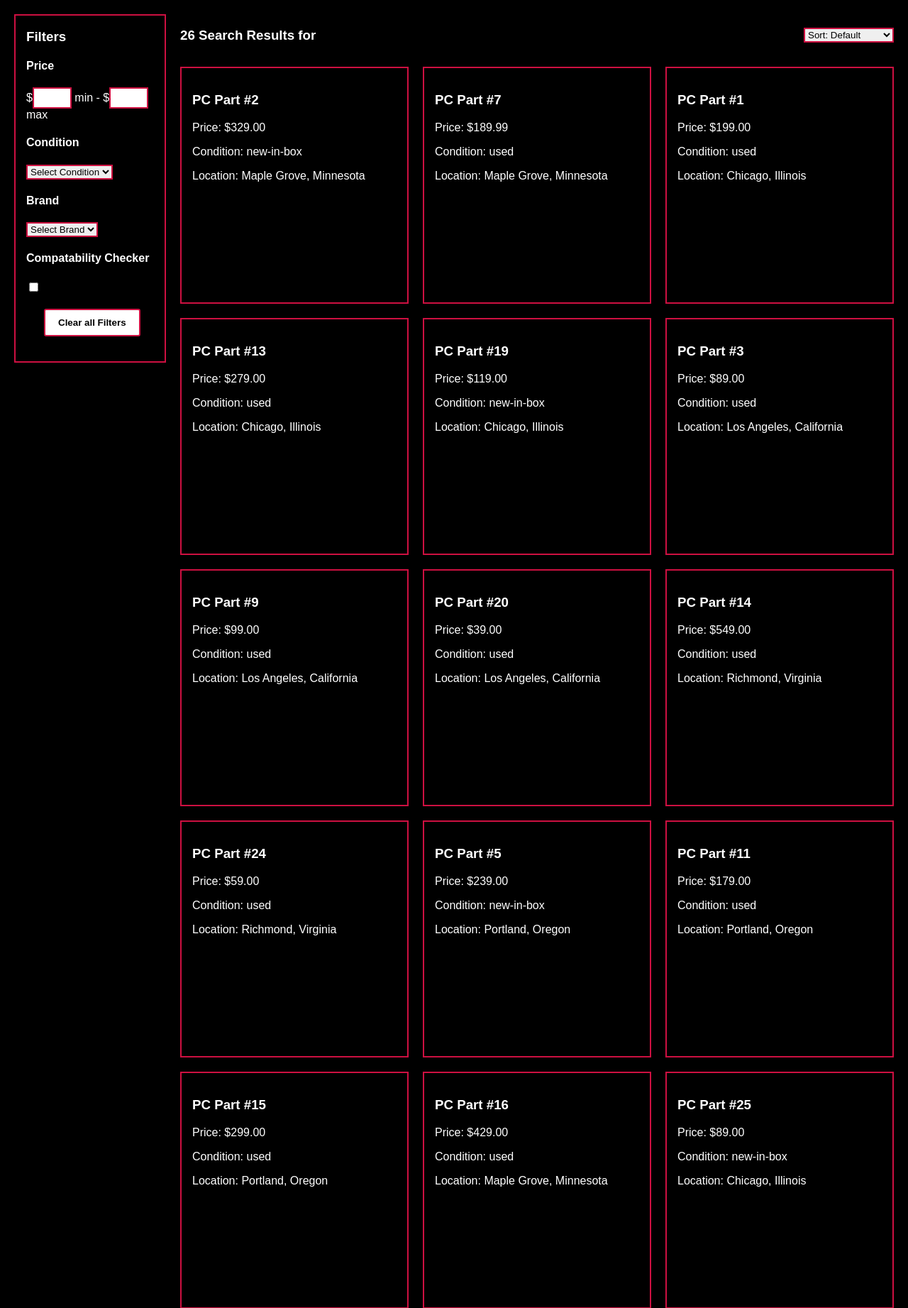
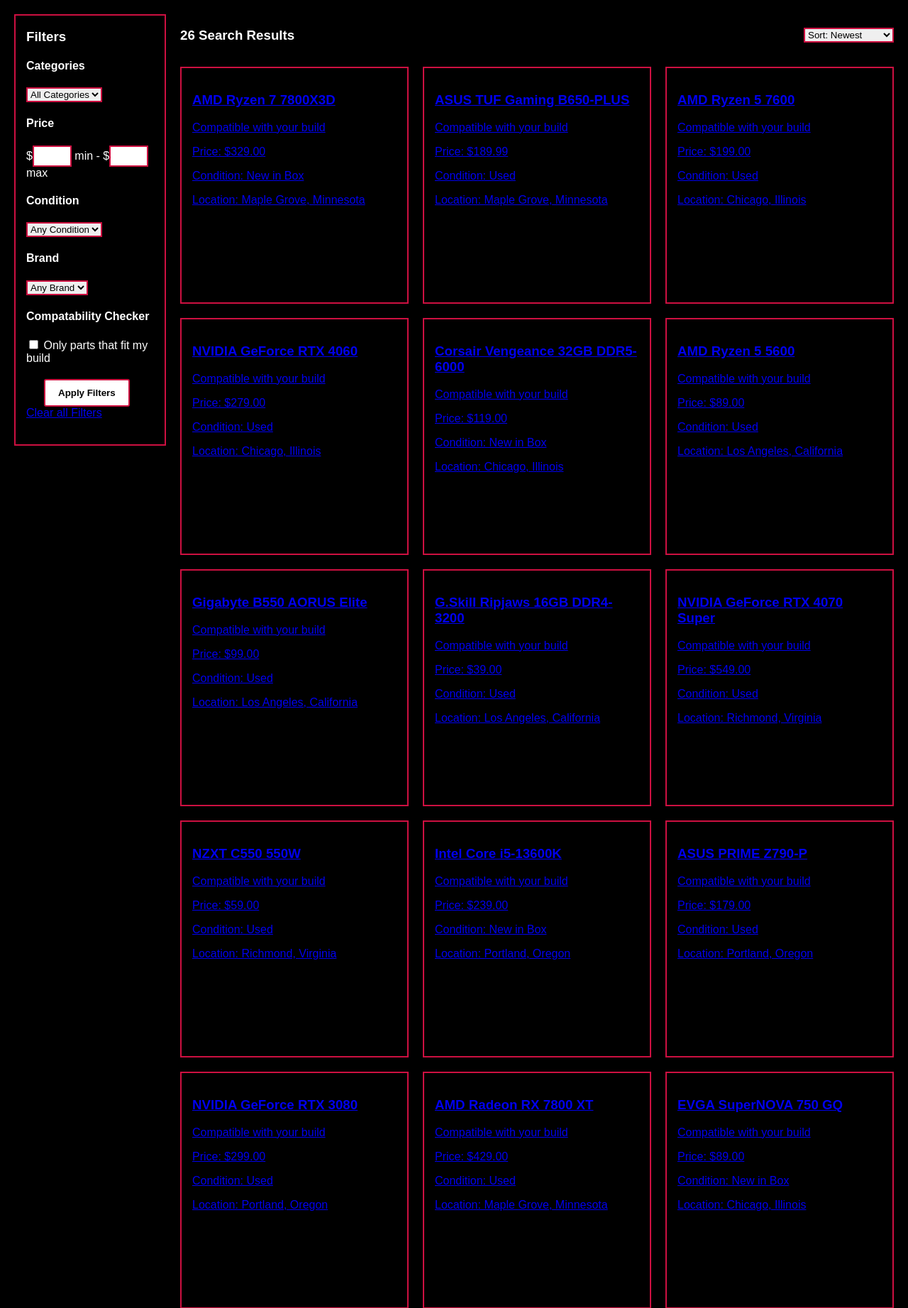
Before and after one commit to OceanusOdyseus/PartMatch, a PHP site: page /search.php in a window 1280 px wide. Shown: the part 122-1965 px from the top of the page at 71% size. Run offline with PHP 8.4, Linux system fonts and the light colour scheme; data comes from the database, SQL or seed files in the repository; tables that the repository leaves empty hold one stand-in row (values such as "Sample post").

Commit message:
added actual; filters and linked listings to listing.php

```diff
--- a/search.php
+++ b/search.php
@@ -1,29 +1,88 @@
 <?php
-$conn = mysqli_connect("localhost", "root", "", "partmatch");
+require_once "db.php";
 
-if (!$conn) {
-    die("Connection failed: " . mysqli_connect_error());
+//Read the search and filter values from the address
+$q = trim($_GET["q"] ?? "");
+$category =($_GET["category"] ?? "");
+$condition =($_GET["condition"] ?? "");
+$brand =($_GET["brand"] ?? "");
+$min =($_GET["min"] ?? "");
+$max =($_GET["max"] ?? "");
+$sort =($_GET["sort"] ?? "");
+$onlyCompat = isset($_GET["compat"]);
+
+//dropdown for brand
+$brands = $pdo->query("SELECT DISTINCT brand FROM parts ORDER BY brand")->fetchAll(PDO::FETCH_COLUMN);
+
+//Build the WHERE part one filter at a time
+$where = ["l.status = 'available'"];
+$params = [];
+
+if ($q !== ""){
+    $where[] = "(p.name LIKE ? OR p.brand LIKE ?)";
+    $params[] = "%". $q ."%";
+    $params[] = "%". $q ."%";
 }
 
-$search = "";
-
-if (isset($_GET['search'])) {
-    $search = mysqli_real_escape_string($conn, $_GET['search']);
+if (in_array($category, CATEGORIES, true)){
+    $where[] = "p.category = ?";
+    $params[] = $category;
+}  else{
+    $category = "";
 }
 
-if ($search != "") {
-    $sql = "SELECT * FROM listings
-            WHERE CAST(part_id AS CHAR) LIKE '%$search%'";
+if(array_key_exists($condition, CONDITIONS)){
+    $where[] = "l.part_condition = ?";
+    $params[] = $condition;
+}else{
+    $condition = "";
 }
 
-else {
-    $sql = "SELECT * FROM listings";
+if(in_array($brand, $brands, true)){
+    $where[] = "p.brand = ?";
+    $params[] = $brand;
+}else{
+    $brand ="";
 }
 
-$result = mysqli_query($conn, $sql);
+if(is_numeric($min)){
+    $where[] = "l.asking_price >= ?";
+    $params[] = $min;
+}
 
-if (!$result) {
-    die("Query failed: " . mysqli_error($conn));
+if(is_numeric($max)){
+    $where[] = "l.asking_price <= ?";
+    $params[] = $max;
+}
+
+//Sorting: only values from this list
+$sorts = ["low" => "l.asking_price ASC", "high" => "l.asking_price DESC"];
+$orderBy = $sorts[$sort] ?? "l.date_time DESC";
+
+$sql = "SELECT l.listing_id, l.asking_price, l.part_condition, l.location,
+            p.name, p.category, p.brand, p.socket, p.memory_type, p.power_watts
+        FROM listings l
+        JOIN parts p ON p.part_id = l.part_id
+        WHERE " . implode(" AND ", $where) . "
+        ORDER BY " . $orderBy;
+
+$stmt = $pdo->prepare($sql);
+$stmt->execute($params);
+$rows = $stmt->fetchAll();
+
+//Compatability checker
+$build = get_build($pdo, CURRENT_USER_ID);
+$hasBuild = !build_is_empty($build);
+
+$results = [];
+foreach($rows as $row){
+    $row["compat"] = $hasBuild ? check_compat($row, $build): null;
+
+    //"Compatability checker box checked
+    if($onlyCompat && $row["compat"] !== true){
+        continue;
+    }
+    $results[] = $row;
 }
 ?>
 
@@ -41,7 +100,7 @@ if (!$result) {
         <h1><a href="index.php">PartMatch</a></h1>
 
         <form class="search" method="GET" action="search.php">
-            <input type="search" name="search" placeholder="Search for PC parts (Hint: Type ID #)">
+            <input type="search" name="q" value="<?php echo input($q); ?>" placeholder="Search for PC parts (Hint: Type ID #)">
             <button type="submit">Search</button>
         </form>
 
@@ -53,69 +112,97 @@ if (!$result) {
     </header>
 
 <main class="search-main">
-    <div class="search-filter">
+    <form id="filterform" class="search-filter" method="GET" action="search.php">
         <h3>Filters</h3>
+
+        <!-- keep the current search text when filters are used -->
+        <input type="hidden" name="q" value="<?php echo input($q); ?>">
+
+        <div class="filter-group">
+            <h4>Categories</h4>
+            <select name="category">
+                <option value="">All Categories</option>
+                <?php foreach (CATEGORIES as $c){ ?>
+                    <option value="<?php echo input($c); ?>" <?php echo $category === $c ? "selected" : ""; ?>>
+                        <?php echo input($c); ?>
+                    </option>
+                <?php } ?>
+            </select>
+        </div>
 
         <div class="filter-group">
             <h4>Price</h4>
-            $<input type="number" min="0"> min -
-            $<input type="number" min="0"> max
-
+            $<input type="number" name="min" value="<?php echo input($min); ?>"> min -
+            $<input type="number" name="max" value="<?php echo input($max); ?>"> max
         </div>
 
         <div class="filter-group">
             <h4>Condition</h4>
-            <select name="brand">
-                    <option>Select Condition</option>
-                    <option>New in Box</option>
-                    <option>Used</option>
-                    <option>Broken</option>
+            <select name="condition">
+                <option value="">Any Condition</option>
+                <?php foreach (CONDITIONS as $value => $label){ ?>
+                    <option value="<?php echo input($value); ?>" <?php echo $condition === $value ? "selected" : ""; ?>>
+                        <?php echo input($label); ?>
+                    </option>
+                <?php } ?>
             </select>
-
         </div>
 
         <div class="filter-group">
             <h4>Brand</h4>
             <select name="brand">
-                <option>Select Brand</option>
-                <option>Intel</option>
-                <option>Nvidia</option>
-                <option>AMD</option>
+                <option value="">Any Brand</option>
+                <?php foreach ($brands as $b){ ?>
+                    <option value="<?php echo input($b); ?>" <?php echo $brand === $b ? "selected" : ""; ?>>
+                        <?php echo input($b); ?>
+                    </option>
+                <?php } ?>
             </select>
         </div>
 
         <div class="filter-group">
             <h4>Compatability Checker</h4>
-            <input type="checkbox">
+            <label>
+                <input type="checkbox" name="compat" value="1" <?php echo $onlyCompat ? "checked" : ""; ?>>
+                Only parts that fit my build
+            </label>
         </div>
 
         <div class="filter-group">
-            <button type="button">Clear all Filters</button>
+            <button type="submit">Apply Filters</button>
+            <a href="search.php">Clear all Filters</a>
         </div>
-</div>
+    </form>
+
 
 <section class="search-result">
     <div class="result-header">
         <h3>
-            <?php echo mysqli_num_rows($result); ?>
-            Search Results for
-            <?php echo htmlspecialchars($search); ?>
+            <?php echo count($results); ?> Search Results
+            <?php if($q !== "") {?> for "<?php echo input ($q); ?>"<?php } ?>
         </h3>
-        <select>
-            <option>Sort: Default</option>
-            <option>Sort: Low to High</option>
-            <option>Sort: High to Low</option>
+
+        <!-- this is select is for the filter form and this is sent with the filters -->
+        <select name="sort" form="filterform" onchange="this.form.submit()">
+            <option value="">Sort: Newest</option>
+            <option value ="low" <?php echo $sort === "low" ? "selected" : ""; ?>>Sort: Low to High</option>
+            <option value ="high" <?php echo $sort === "high" ? "selected" : ""; ?>>Sort: High to Low</option>
         </select>
     </div>
 
     <div class="searchcard-row">
-        <?php while ($row = mysqli_fetch_assoc($result)) { ?>
-            <div class="searchcard">
-                <h3>PC Part #<?php echo $row['part_id']; ?></h3>
-                <p>Price: $<?php echo $row['asking_price']; ?></p>
-                <p>Condition: <?php echo $row['part_condition']; ?></p>
-                <p>Location: <?php echo $row['location']; ?></p>
-            </div>
+        <?php if (count($results) === 0){ ?>
+            <p>No listing match your search.</p>
+        <?php } ?>
+
+        <?php foreach ($results as $row) { ?>
+            <a class="searchcard" href="listing.php?id=<?php echo (int)$row["listing_id"]; ?>">
+                <h3><?php echo input($row["name"]); ?></h3>
+                <?php echo compat_notification($row["name"]); ?>
+                <p>Price: $<?php echo number_format((float)$row["asking_price"],2); ?></p>
+                <p>Condition: <?php echo input(condition_label($row["part_condition"])); ?></p>
+                <p>Location: <?php echo input($row['location']); ?></p>
+            </a>
         <?php } ?>
     </div>
 
```
